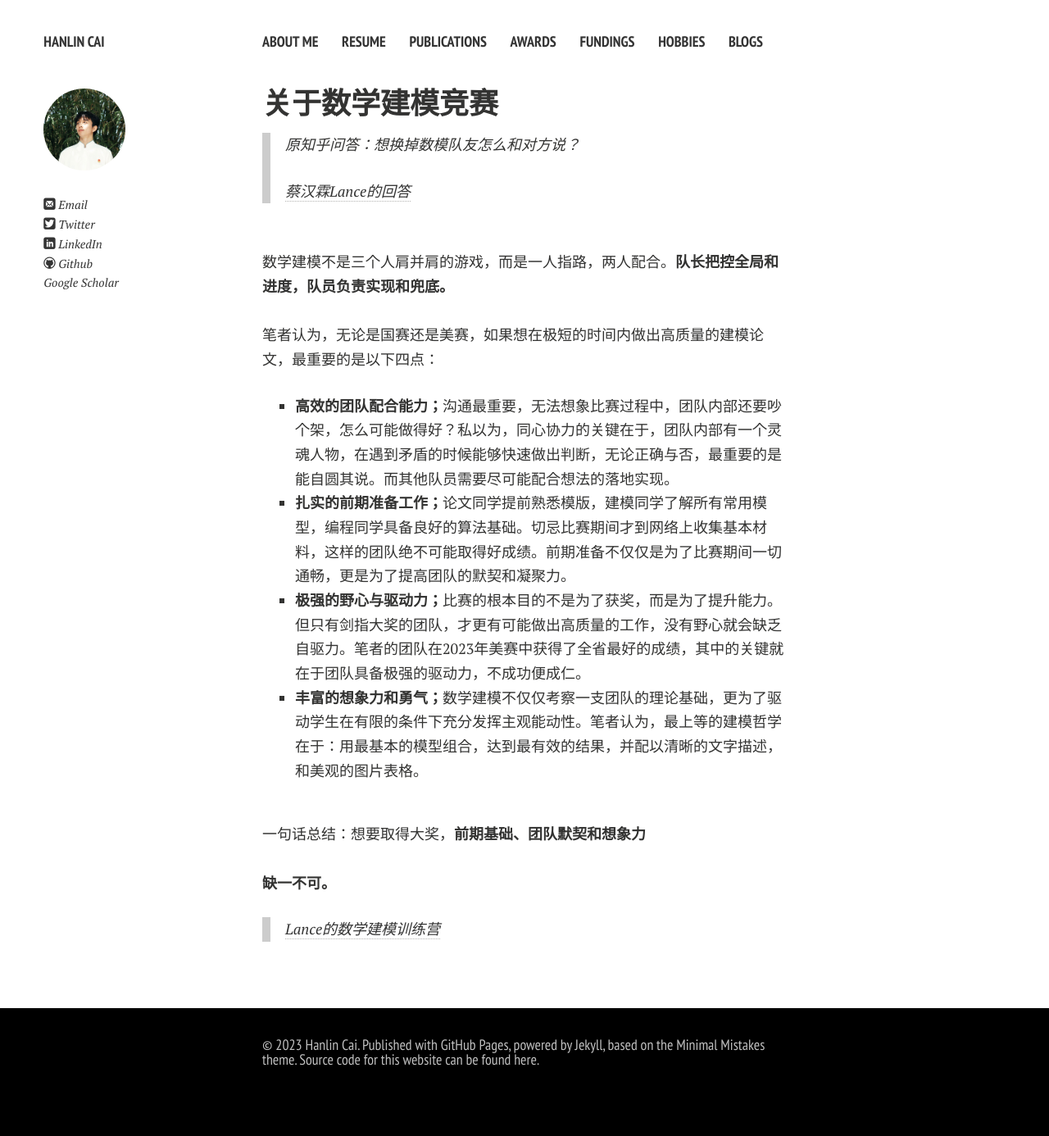
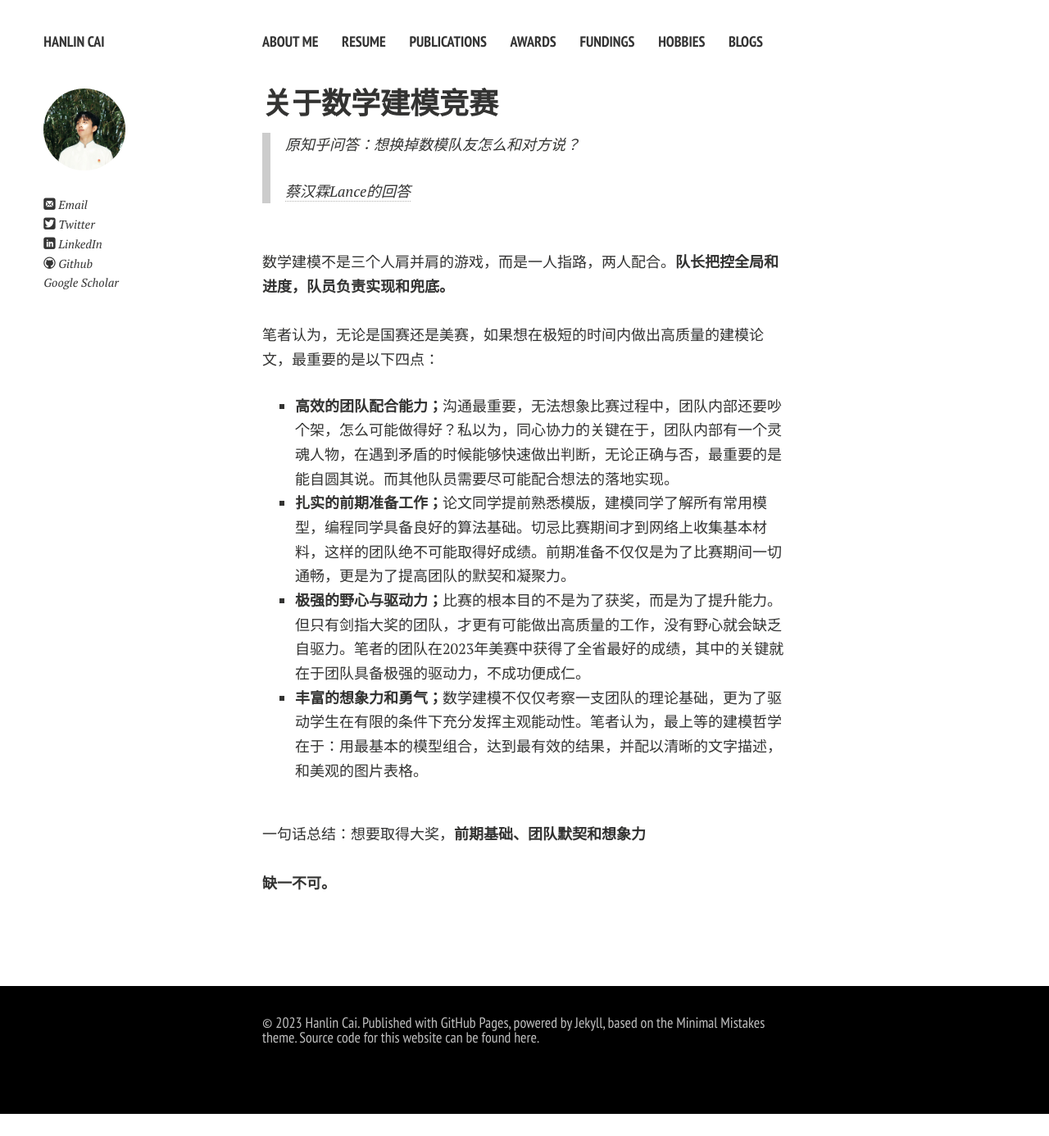
Before and after one commit to GuangLun2000/GuangLun2000.github.io, a Jekyll site: the page built from blogs/team2023.md, in a window 1280 px wide. Shown: the whole page at 82% size. Built offline with Jekyll 4.4.1, drawn with Linux system fonts in a browser that asks for light colours; nearby versions of some CDN libraries; comment, search, counter and statistics services are not loaded; a style sheet for code colours, icons or effects is not loaded; after the commit the page ends 1359 px from its top, so only the background shows below that.

Commit message:
Update team2023.md

```diff
--- a/blogs/team2023.md
+++ b/blogs/team2023.md
@@ -21,6 +21,6 @@ title: 团队经历大于获奖本身
 
 <br>一句话总结：想要取得大奖，**前期基础、团队默契和想象力**
 
-<br>**缺一不可。**<br>
+<br>**缺一不可。**
 
-> [Lance的数学建模训练营](https://caihanlin.com/blogs/modeling/)
+<br>
```
